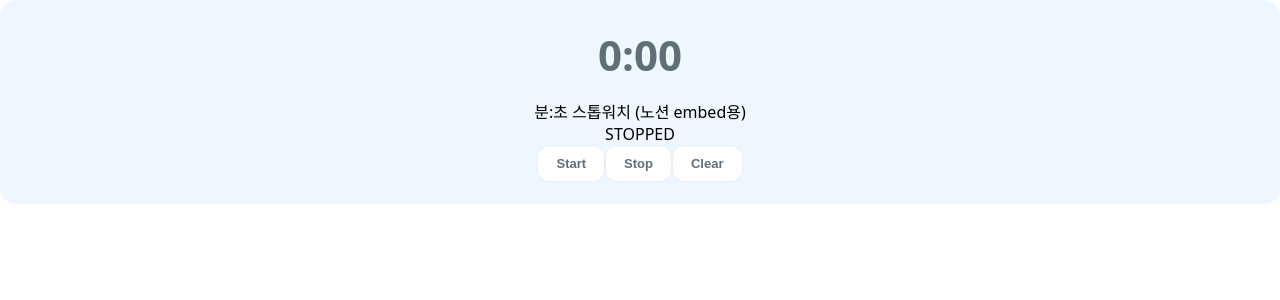
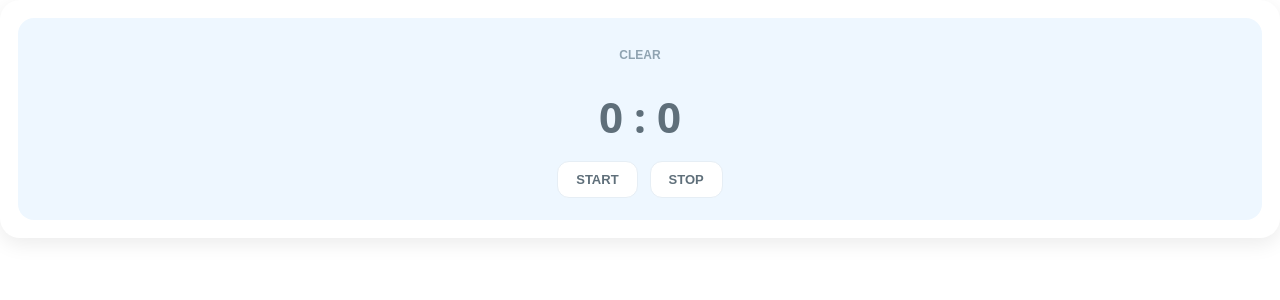
Before and after one commit to kkkkiyojj/Stop, a Next.js app: page / in a window 1280 px wide. Shown: the top 300 px of the page. Built offline with nearby package versions, Linux system fonts and the light colour scheme.

Commit message:
Refactor stopwatch component and state management

```diff
--- a/app/page.tsx
+++ b/app/page.tsx
@@ -1,174 +1,72 @@
 "use client";
 
-import { useEffect, useMemo, useRef, useState } from "react";
+import { useEffect, useState } from "react";
 
-type StoredState = {
-  elapsedMs: number;     // 누적 경과 시간
-  isRunning: boolean;    // 동작 중인지
-  lastStartTs: number | null; // 마지막으로 start 누른 시각(Date.now)
-};
-
-const STORAGE_KEY = "notion_stopwatch_v1";
-
-function safeParse(json: string | null): StoredState | null {
-  if (!json) return null;
-  try {
-    const obj = JSON.parse(json);
-    if (
-      typeof obj?.elapsedMs === "number" &&
-      typeof obj?.isRunning === "boolean" &&
-      (typeof obj?.lastStartTs === "number" || obj?.lastStartTs === null)
-    ) {
-      return obj as StoredState;
-    }
-  } catch {}
-  return null;
-}
-
-function formatMinSec(totalMs: number) {
-  const totalSec = Math.floor(totalMs / 1000);
-  const m = Math.floor(totalSec / 60);
-  const s = totalSec % 60;
-
-  // 예시가 1:20 형태라서 초는 2자리로 맞춤
-  const ss = String(s).padStart(2, "0");
-  return `${m}:${ss}`;
-}
+const KEY = "notion_stopwatch_time";
+const RUNNING_KEY = "notion_stopwatch_running";
 
 export default function Page() {
-  const [elapsedMs, setElapsedMs] = useState(0);
-  const [isRunning, setIsRunning] = useState(false);
-  const lastStartTsRef = useRef<number | null>(null);
+  const [seconds, setSeconds] = useState(0);
+  const [running, setRunning] = useState(false);
 
-  // 저장: 매 tick마다 너무 자주 저장하지 않도록 마지막 저장 시각 관리
-  const lastPersistRef = useRef<number>(0);
+  // 초기 로드
+  useEffect(() => {
+    const saved = localStorage.getItem(KEY);
+    const isRunning = localStorage.getItem(RUNNING_KEY) === "true";
 
-  const persist = (next: StoredState) => {
-    try {
-      localStorage.setItem(STORAGE_KEY, JSON.stringify(next));
-    } catch {}
-  };
-
-  const computeNowElapsed = () => {
-    const base = elapsedMs;
-    if (!isRunning || lastStartTsRef.current == null) return base;
-    return base + (Date.now() - lastStartTsRef.current);
-  };
-
-  // 최초 로드: 저장된 상태 복원 + 실행 중이면 “닫았다 열어도” 이어가기
-  useEffect(() => {
-    const stored = safeParse(localStorage.getItem(STORAGE_KEY));
-    if (!stored) return;
-
-    if (stored.isRunning && stored.lastStartTs != null) {
-      // 실행 중이던 상태면, 지난 시간만큼 누적해 반영하고 계속 running 유지
-      const extra = Date.now() - stored.lastStartTs;
-      setElapsedMs(Math.max(0, stored.elapsedMs + extra));
-      setIsRunning(true);
-      lastStartTsRef.current = Date.now(); // 여기부터 다시 카운트 이어가기
-      persist({ elapsedMs: Math.max(0, stored.elapsedMs + extra), isRunning: true, lastStartTs: Date.now() });
-    } else {
-      setElapsedMs(Math.max(0, stored.elapsedMs));
-      setIsRunning(false);
-      lastStartTsRef.current = null;
-    }
-    // eslint-disable-next-line react-hooks/exhaustive-deps
+    if (saved) setSeconds(Number(saved));
+    if (isRunning) setRunning(true);
   }, []);
 
-  // 타이머 tick
+  // 타이머
   useEffect(() => {
-    if (!isRunning) return;
+    if (!running) return;
 
-    const id = window.setInterval(() => {
-      setElapsedMs((prev) => prev); // 렌더 유도용(표시는 아래 memo에서 now 계산)
-      const now = Date.now();
-      // 1초에 한 번 정도만 저장
-      if (now - lastPersistRef.current > 900) {
-        lastPersistRef.current = now;
-        const currentElapsed = computeNowElapsed();
-        persist({ elapsedMs: currentElapsed, isRunning: true, lastStartTs: lastStartTsRef.current });
-        // elapsedMs state에 누적값 반영(드리프트 줄이기)
-        setElapsedMs(currentElapsed);
-        lastStartTsRef.current = now;
-      }
-    }, 250);
+    const id = setInterval(() => {
+      setSeconds((prev) => {
+        const next = prev + 1;
+        localStorage.setItem(KEY, String(next));
+        return next;
+      });
+    }, 1000);
 
-    return () => window.clearInterval(id);
-    // eslint-disable-next-line react-hooks/exhaustive-deps
-  }, [isRunning]);
+    localStorage.setItem(RUNNING_KEY, "true");
 
-  // 탭/노션 화면 전환 등으로 숨겨질 때도 안전하게 저장
+    return () => clearInterval(id);
+  }, [running]);
+
+  // 스탑 시 상태 저장
   useEffect(() => {
-    const onVis = () => {
-      try {
-        const currentElapsed = computeNowElapsed();
-        if (isRunning) {
-          persist({ elapsedMs: currentElapsed, isRunning: true, lastStartTs: Date.now() });
-          setElapsedMs(currentElapsed);
-          lastStartTsRef.current = Date.now();
-        } else {
-          persist({ elapsedMs: elapsedMs, isRunning: false, lastStartTs: null });
-        }
-      } catch {}
-    };
-    document.addEventListener("visibilitychange", onVis);
-    window.addEventListener("beforeunload", onVis);
-    return () => {
-      document.removeEventListener("visibilitychange", onVis);
-      window.removeEventListener("beforeunload", onVis);
-    };
-    // eslint-disable-next-line react-hooks/exhaustive-deps
-  }, [elapsedMs, isRunning]);
+    if (!running) {
+      localStorage.setItem(RUNNING_KEY, "false");
+      localStorage.setItem(KEY, String(seconds));
+    }
+  }, [running, seconds]);
 
-  const display = useMemo(() => {
-    const nowElapsed = isRunning && lastStartTsRef.current != null
-      ? elapsedMs + (Date.now() - lastStartTsRef.current)
-      : elapsedMs;
-    return formatMinSec(nowElapsed);
-  }, [elapsedMs, isRunning]);
-
-  const onStart = () => {
-    if (isRunning) return;
-    setIsRunning(true);
-    lastStartTsRef.current = Date.now();
-    persist({ elapsedMs, isRunning: true, lastStartTs: lastStartTsRef.current });
-  };
-
-  const onStop = () => {
-    if (!isRunning) return;
-    const now = Date.now();
-    const extra = lastStartTsRef.current ? (now - lastStartTsRef.current) : 0;
-    const nextElapsed = elapsedMs + extra;
-
-    setElapsedMs(nextElapsed);
-    setIsRunning(false);
-    lastStartTsRef.current = null;
-
-    persist({ elapsedMs: nextElapsed, isRunning: false, lastStartTs: null });
-  };
-
-  const onClear = () => {
-    setElapsedMs(0);
-    setIsRunning(false);
-    lastStartTsRef.current = null;
-    persist({ elapsedMs: 0, isRunning: false, lastStartTs: null });
-  };
+  const minutes = Math.floor(seconds / 60);
+  const secs = seconds % 60;
 
   return (
-    <main className="widget">
-      <div className="time">{display}</div>
-      <div className="sub">분:초 스톱워치 (노션 embed용)</div>
+    <div className="outer">
+      <div className="widget">
+        <button className="clear" onClick={() => {
+          setSeconds(0);
+          setRunning(false);
+          localStorage.setItem(KEY, "0");
+          localStorage.setItem(RUNNING_KEY, "false");
+        }}>
+          CLEAR
+        </button>
 
-      <div className="badge">
-        <span className={`dot ${isRunning ? "running" : ""}`} />
-        <span>{isRunning ? "RUNNING" : "STOPPED"}</span>
+        <div className="time">
+          {minutes} : {secs}
+        </div>
+
+        <div className="buttons">
+          <button onClick={() => setRunning(true)}>START</button>
+          <button onClick={() => setRunning(false)}>STOP</button>
+        </div>
       </div>
-
-      <div className="row">
-        <button onClick={onStart} disabled={isRunning}>Start</button>
-        <button onClick={onStop} disabled={!isRunning}>Stop</button>
-        <button onClick={onClear}>Clear</button>
-      </div>
-    </main>
+    </div>
   );
 }
```
